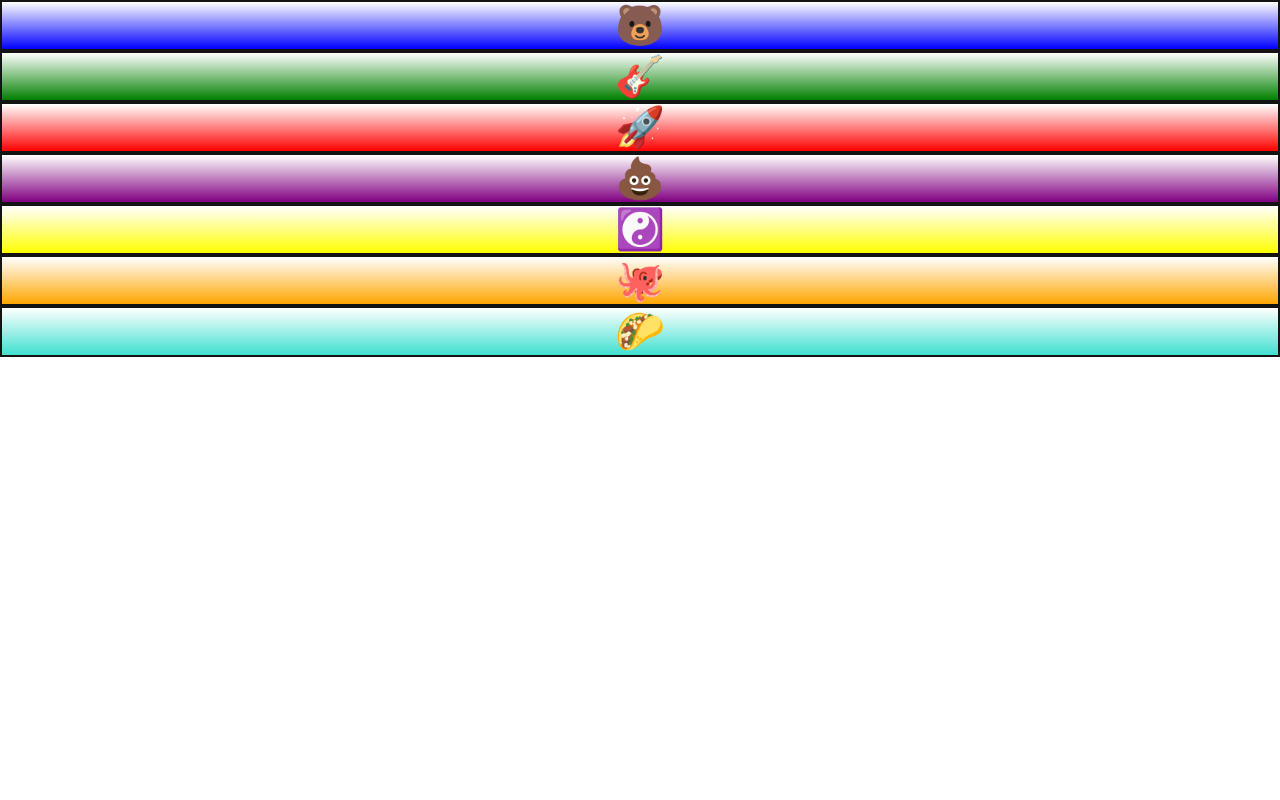
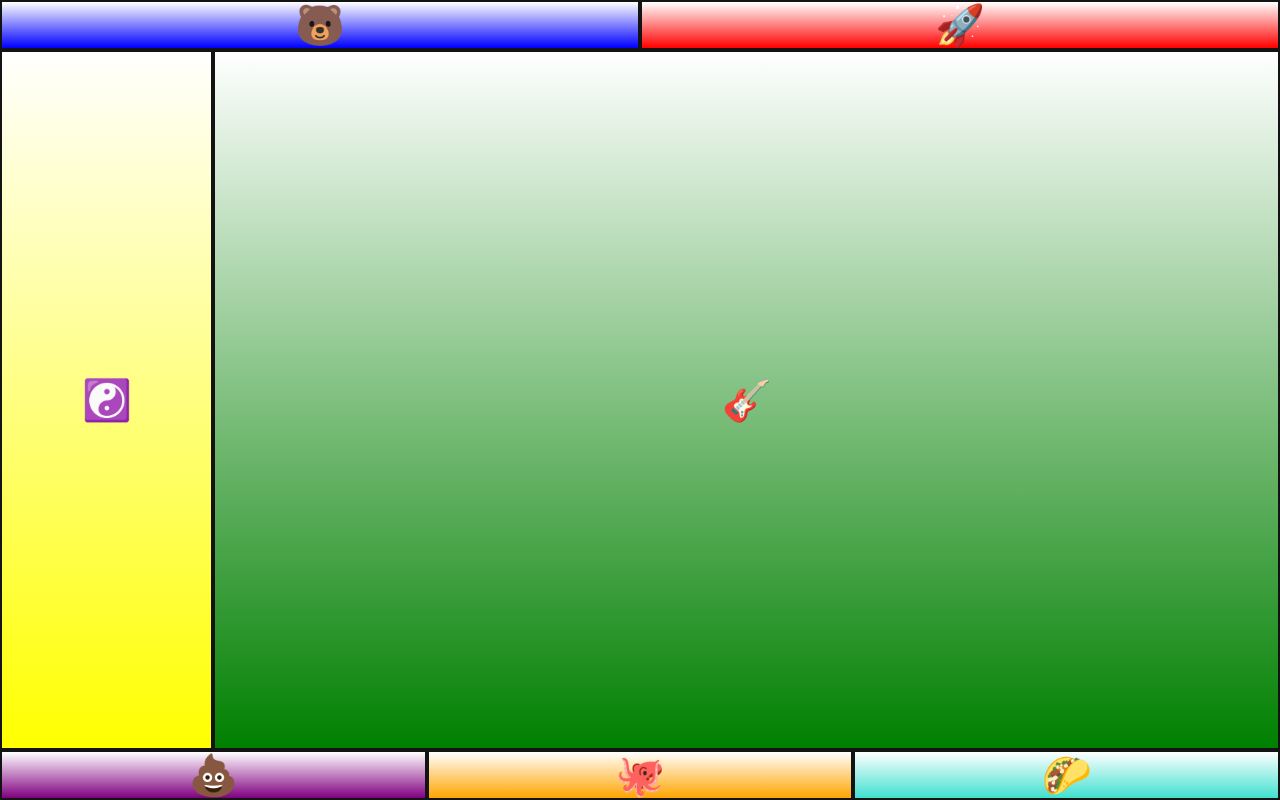
Before and after one commit to TDhondup/css_grid, a plain HTML site: page lesson1/problem9/problem9.html in a window 1280 px wide. Drawn offline with Linux system fonts and the light colour scheme.

Commit message:
final update to lesson one

```diff
--- a/lesson1/problem9/problem9.html
+++ b/lesson1/problem9/problem9.html
@@ -8,7 +8,44 @@
 
 	<!-- The only part of this file you should edit is the text between the style tags below. -->
 	<style type="text/css">
+		.container{
+			display: grid;
+			grid-template-columns: 1fr 1fr 1fr 1fr 2fr;
+			grid-template-rows: 50px 1fr 50px;
+			grid-template-areas:
+				"B B B R R"
+				"Y G G G G"
+				"P P O O T"
+			;
+		}
 
+		#blue{
+			grid-area: B;
+		}
+
+		#green{
+			grid-area: G;
+		}
+
+		#red{
+			grid-area: R;
+		}
+
+		#purple{
+			grid-area: P;
+		}
+
+		#yellow{
+			grid-area: Y;
+		}
+
+		#orange{
+			grid-area: O;
+		}
+
+		#turquoise{
+			grid-area: T;
+		}
 	</style>
 
 	<!-- Do NOT edit any code below this line. -->
```
Also changed, not shown: lesson1/problem4/problem4.html (+1 -1 lines), lesson1/problem8/problem8.html (+31 -0 lines).
